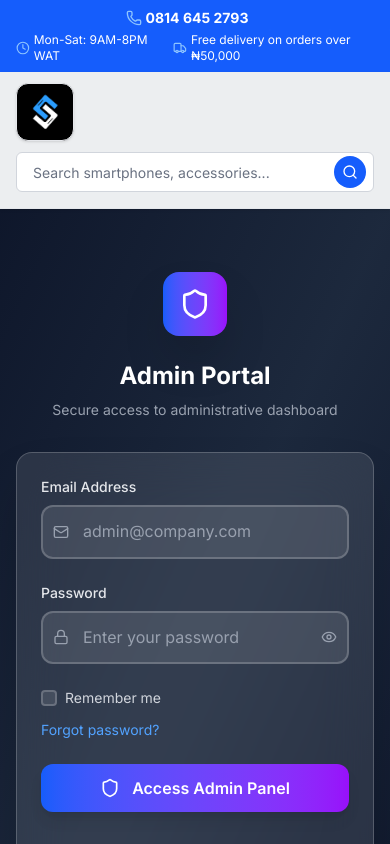
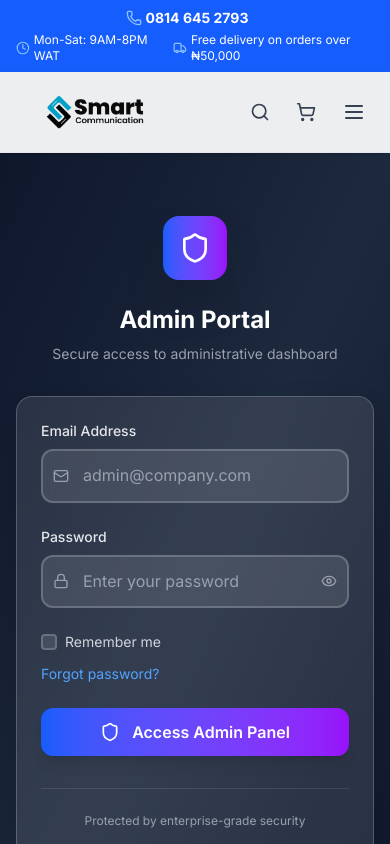
Before and after one commit to Gmanlove/Phone-mart, a Next.js app in the folder frontend/: page /admin/login in a window 390 px wide. Shown: the top 844 px of the page. Built offline with nearby package versions, Linux system fonts and the light colour scheme.

Commit message:
Add mobile search functionality and improve header layout; remove hero banner as per request; add new logo images

```diff
--- a/frontend/src/components/layout/header.tsx
+++ b/frontend/src/components/layout/header.tsx
@@ -1,5 +1,5 @@
 "use client"
-import { useState, useCallback, useEffect } from "react"
+import { useState, useCallback, useEffect, useRef } from "react"
 import Link from "next/link"
 import Image from "next/image"
 import { useRouter } from "next/navigation"
@@ -71,6 +71,17 @@ export default function Header() {
   useEffect(() => {
     setMounted(true)
   }, [])
+
+  // Mobile search state and ref for expanding input
+  const [mobileSearchOpen, setMobileSearchOpen] = useState(false)
+  const mobileInputRef = useRef<HTMLInputElement | null>(null)
+
+  useEffect(() => {
+    if (mobileSearchOpen) {
+      // focus the input when opened
+      setTimeout(() => mobileInputRef.current?.focus(), 50)
+    }
+  }, [mobileSearchOpen])
 
   const handleSearch = useCallback((e: React.FormEvent) => {
     e.preventDefault()
@@ -153,21 +164,77 @@ export default function Header() {
           <div className="flex items-center justify-between h-20 lg:h-24">
             {/* Logo */}
             <Link href="/" className="flex items-center space-x-3 group">
-              <div className="relative p-2 bg-black dark:bg-gray-900 rounded-xl shadow-sm border border-gray-200 dark:border-gray-700 group-hover:shadow-md transition-all duration-200">
+              <div className="relative">
+                {/* Light mode logo */}
                 <Image
-                  src="/smart.png"
-                  alt="Smart Communications Logo"
-                  width={40}
-                  height={40}
-                  className="w-10 h-10 lg:w-12 lg:h-12 object-contain group-hover:scale-110 transition-transform duration-200"
+                  src="/smartfullB.png"
+                  alt="Smart Communications logo"
+                  width={200}
+                  height={60}
+                  className="w-40 h-12 md:w-44 md:h-14 lg:w-56 lg:h-16 object-contain dark:hidden transition-transform duration-200"
+                />
+
+                {/* Dark mode logo */}
+                <Image
+                  src="/smartfull.png"
+                  alt="Smart Communications logo"
+                  width={200}
+                  height={60}
+                  className="hidden dark:block w-40 h-12 md:w-44 md:h-14 lg:w-56 lg:h-16 object-contain transition-transform duration-200"
                 />
               </div>
-              <div className="hidden sm:block">
-                <span className="text-xl lg:text-2xl font-bold text-gray-900 dark:text-white group-hover:text-blue-600 dark:group-hover:text-blue-400 transition-colors duration-200">
-                  Smart Communications
-                </span>
+              {/* Removed text label to give logo more presence */}
+            </Link>
+
+            {/* Mobile: compact search icon that expands when active */}
+            <div className="lg:hidden flex items-center space-x-2">
+              <div className="relative">
+                <button
+                  onClick={() => setMobileSearchOpen((s) => !s)}
+                  aria-label="Open search"
+                  className="p-2 rounded-full text-gray-700 dark:text-gray-300 bg-white/0 hover:bg-white/5 transition"
+                >
+                  <Search className="h-5 w-5" />
+                </button>
+
+                <form onSubmit={(e) => { e.preventDefault(); handleSearch(e); setMobileSearchOpen(false) }} className={`absolute right-0 top-0 transform transition-all duration-200 ${mobileSearchOpen ? 'translate-y-0 opacity-100' : 'translate-y-0 opacity-0 pointer-events-none'}`}>
+                  <div className="flex items-center bg-white dark:bg-gray-800 rounded-full shadow-sm border border-gray-200 dark:border-gray-700 overflow-hidden" style={{ width: mobileSearchOpen ? '220px' : '0px', transition: 'width 220ms ease' }}>
+                    <input
+                      ref={mobileInputRef}
+                      type="text"
+                      value={searchQuery}
+                      onChange={(e) => setSearchQuery(e.target.value)}
+                      placeholder="Search products..."
+                      className="w-full px-3 py-2 text-sm bg-transparent border-0 outline-none"
+                    />
+                    <button type="submit" className="px-3 py-2 bg-blue-600 text-white rounded-full mr-1 ml-1">Search</button>
+                  </div>
+                </form>
               </div>
-            </Link>
+
+            {/* Mobile Actions: cart + hamburger */}
+            <div className="lg:hidden flex items-center space-x-2">
+              <Link href="/cart" className="relative">
+                <Button variant="ghost" size="icon" className="text-gray-700 dark:text-gray-300">
+                  <ShoppingCart className="h-5 w-5" />
+                  {mounted && cartItemsCount > 0 && (
+                    <span className="absolute -top-2 -right-2 bg-red-500 text-white text-xs rounded-full h-5 w-5 flex items-center justify-center font-bold">
+                      {cartItemsCount}
+                    </span>
+                  )}
+                </Button>
+              </Link>
+
+              <button
+                onClick={() => setIsMenuOpen(!isMenuOpen)}
+                className="text-gray-700 dark:text-gray-300 p-2 rounded-md"
+                aria-label="Toggle menu"
+              >
+                {isMenuOpen ? <X className="h-6 w-6" /> : <Menu className="h-6 w-6" />}
+              </button>
+            </div>
+
+          </div>
 
             {/* Desktop Search - Fixed to remove duplicate search icon */}
             <div className="hidden lg:block flex-1 max-w-2xl mx-8">
@@ -277,27 +344,7 @@ export default function Header() {
             </div>
           </div>
 
-          {/* Mobile Search - Fixed to remove duplicate search icon */}
-          <div className="lg:hidden pb-4">
-            <form onSubmit={handleSearch} className="relative group">
-              <div className="relative">
-                <Input
-                  type="text"
-                  placeholder="Search smartphones, accessories..."
-                  value={searchQuery}
-                  onChange={(e: React.ChangeEvent<HTMLInputElement>) => setSearchQuery(e.target.value)}
-                  className="w-full pl-4 pr-14 py-3 rounded-full border border-gray-300 dark:border-gray-600 bg-gray-50 dark:bg-gray-800 hover:bg-white dark:hover:bg-gray-700 transition-all duration-200"
-                />
-                <button
-                  type="submit"
-                  className="absolute right-2 top-1/2 transform -translate-y-1/2 bg-blue-600 hover:bg-blue-700 text-white p-2 rounded-full transition-all duration-200"
-                  aria-label="Search products"
-                >
-                  <Search className="h-4 w-4" />
-                </button>
-              </div>
-            </form>
-          </div>
+          {/* mobile search moved inline with logo */}
 
         </div>
 
```
Also changed, not shown: frontend/src/components/sections/hero.tsx (+38 -108 lines), frontend/public/smartfull.png (added), frontend/public/smartfullB.png (added).
